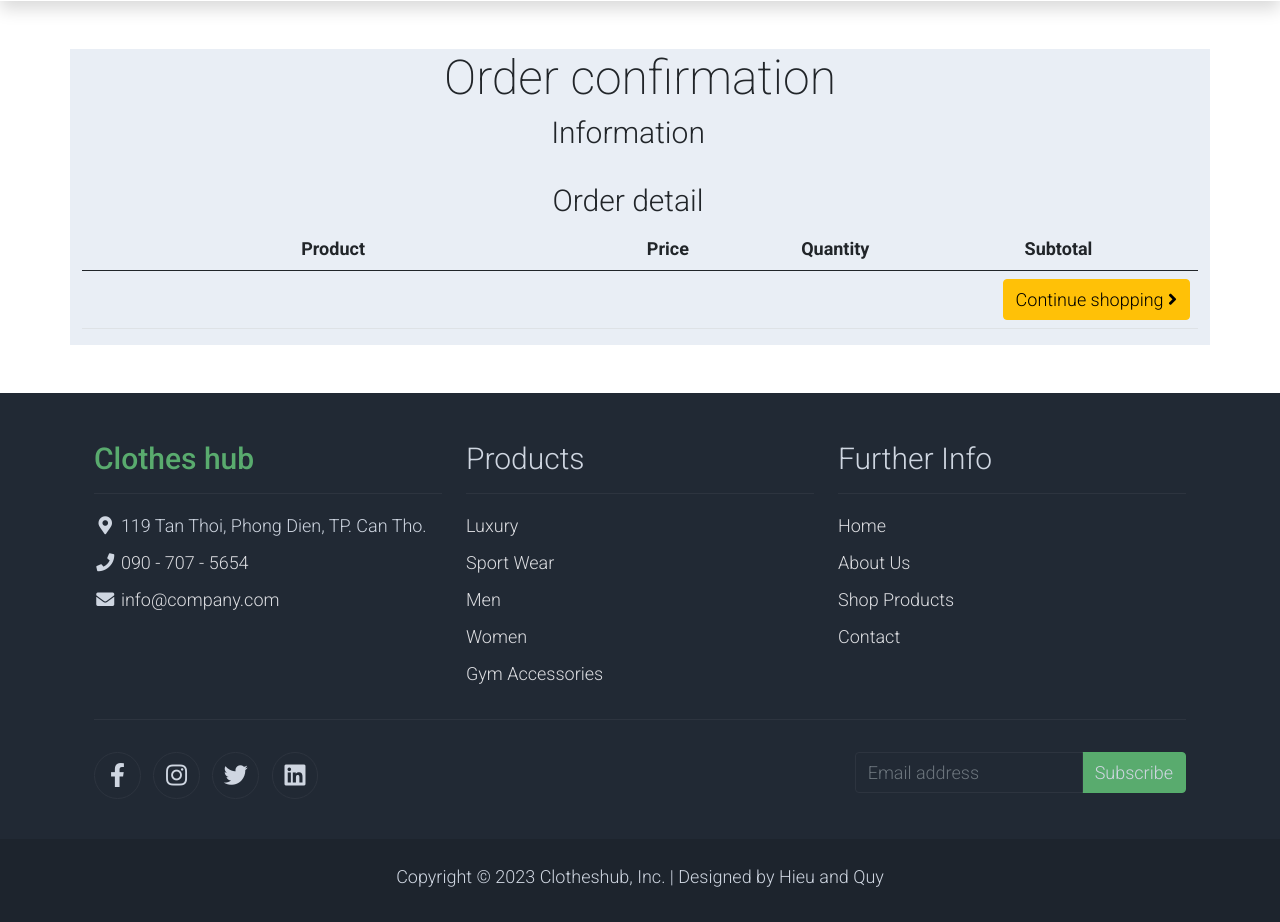
After one commit to Clotheshub-Organization/Clotheshub, a Symfony app: template templates/order/orderconfirm.html.twig in a window 1280 px wide. The commit adds this page. Shown: the part 249-1171 px from the top of the page. Run offline with Twig, Linux system fonts and the light colour scheme; the template is opened without the code that fills it, so the values that code supplies are empty; some libraries are stand-ins or nearby versions.

Commit message:
update function in OrderdetailRepository

```diff
--- /dev/null
+++ b/templates/order/orderconfirm.html.twig
@@ -0,0 +1,111 @@
+{% extends 'home.html.twig' %}
+
+{% block body %}
+<section class="bg-light my-5 container">
+        <div class="row text-center">
+            <div class="col-lg-6 m-auto">
+                <h1 class="h1">Order confirmation</h1>
+            </div>
+        </div>
+    <section class="order-container">
+        <div class="row">
+            <div class="row text-center">
+                <div class="col-lg-6 m-auto">
+                    <h1 class="h2">Information</h1>
+                </div>
+            </div>
+            {% for u in userdata %}
+            <div class="col-12 col-md-6 p-3">
+                <form id="orderform" name="orderform">
+                    <div class="form-group">
+                        <label class="col-sm-2 control-label">Customer name:</label>
+                        <div class="col-sm-10">
+                            <input type="text" value="{{u.Name}}" name="orderid" class="form-control" disabled>
+                        </div>
+                    </div>
+                    <div class="form-group">
+                        <label class="col-sm-2 control-label">Phone number:</label>
+                        <div class="col-sm-10">
+                            <input type="text" value="{{u.Phone}}" name="orderid" class="form-control" disabled>
+                        </div>
+                    </div>
+                    <div class="form-group">
+                        <label class="col-sm-2 control-label">Address:</label>
+                        <div class="col-sm-10">
+                            <input type="text" value="{{u.Address}}" name="orderid" class="form-control" disabled>
+                        </div>
+                    </div>
+                </form>
+            </div>
+            {% endfor %}
+            {% for od in order %}
+            <div class="col-12 col-md-6 p-3">
+                <form id="orderform" name="orderform">
+                    <div class="form-group">
+                        <label class="col-sm-2 control-label">Order ID:</label>
+                        <div class="col-sm-10">
+                            <input type="text" value="{{od.id}}" name="orderid" class="form-control" disabled>
+                        </div>
+                    </div>
+                    <div class="form-group">
+                        <label class="col-sm-2 control-label">Total:</label>
+                        <div class="col-sm-10">
+                            <input type="text" value="${{od.total}}" name="orderid" class="form-control" disabled>
+                        </div>
+                    </div>
+                    <div class="form-group">
+                        <label class="col-sm-2 control-label">Order date:</label>
+                        <div class="col-sm-10">
+                            <input type="text" value="{{od.date|date("d/m/Y")}}" name="orderid" class="form-control" disabled>
+                        </div>
+                    </div>
+                </form>
+            </div>
+            {% endfor %}
+            <div class="row text-center mt-4">
+                <div class="col-lg-6 m-auto">
+                    <h1 class="h2">Order detail</h1>
+                </div>
+            </div>
+            <table id="cart" class="table table-hover table-condensed">
+                <thead>
+                    <tr>
+                    <th style="width:45%" class="text-center">Product</th>
+                    <th style="width:15%" class="text-center">Price</th>
+                    <th style="width:15%" class="text-center">Quantity</th>
+                    <th style="width:25%" class="text-center">Subtotal</th>
+                    </tr>
+                </thead>
+                {% for p in orderdetail %}
+                <tbody>
+                    <tr>
+                    <td data-th="Product">
+                        <div class="row">
+                        {% if p.image %}
+                        {% set img = p.image %}
+                        <div class="col-sm-5 hidden-xs"><img src="{{asset('img/'~img)}}" alt="..." width="150px" class="img-responsive" /></div>
+                        {% endif %}
+                        <div class="col-sm-7">
+                            <p class="nomargin"><strong>{{p.productname}}</strong><p>
+                        </div>
+                        </div>
+                    </td>
+                    <td data-th="Price" class="text-center">${{p.productprice}}</td>
+                    <td data-th="Quantity" class="text-center">{{p.quantity}}</td>
+                    <td data-th="Subtotal" class="text-center">${{p.total}}</td>
+                    </tr>
+                </tbody>
+                {% endfor %}
+                <tfoot>
+                    <tr>
+                    <td colspan="1" class="hidden-xs"></td>
+                    <td colspan="1" class="hidden-xs"></td>
+                    <td colspan="1" class="hidden-xs"></td>
+                    <td><a href="{{path('product_show')}}" class="btn btn-warning" style="float: right;">Continue shopping <i class="fa fa-angle-right"></i></a></td>
+                    </tr>
+                </tfoot>
+            </table>
+        </div>
+    </section>
+</section>
+{% endblock %}
```
Also changed, not shown: src/Repository/OrderdetailRepository.php (+14 -0 lines), templates/cart/cart.html.twig (+8 -6 lines), templates/order/order.html.twig (deleted, +0 -86 lines).
